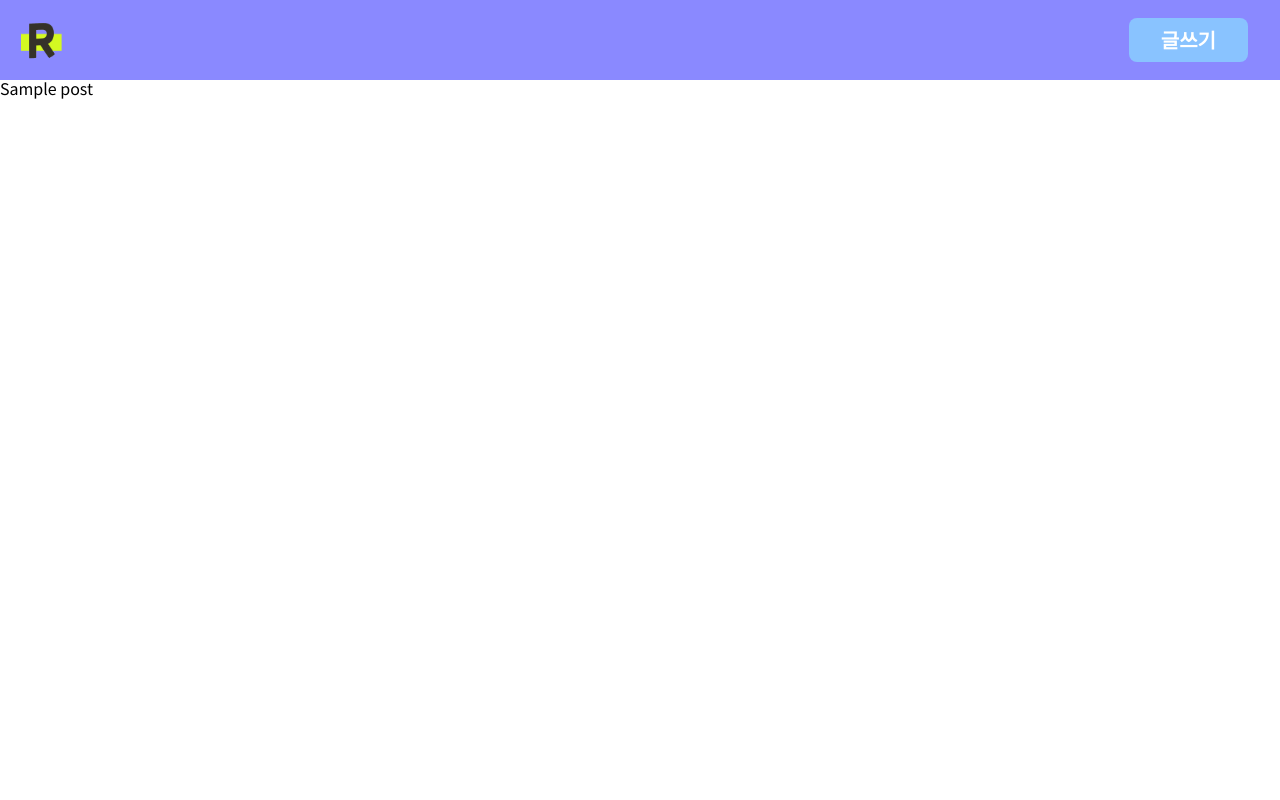
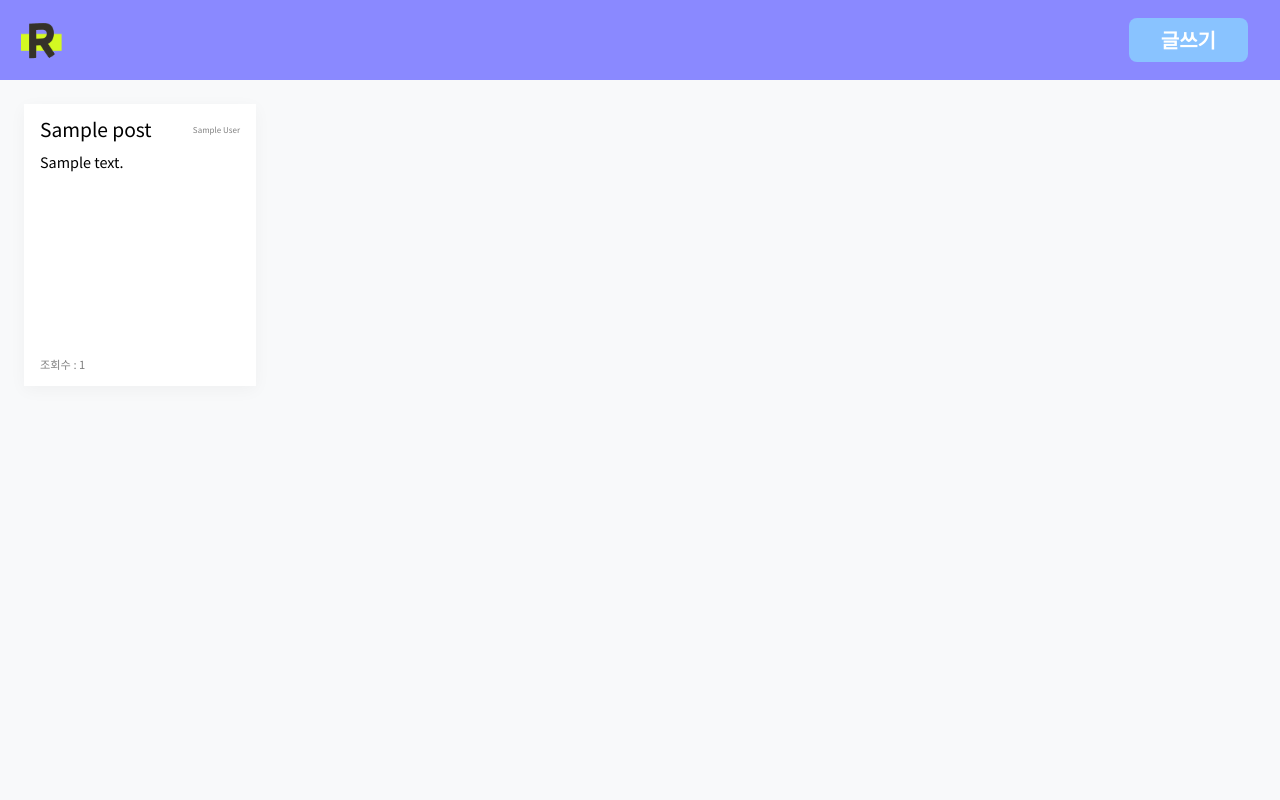
Before and after one commit to TEAM-REMU/Jongwon_CRUD_EX, a Django app: page / in a window 1280 px wide. Run offline with Django 3.2, Linux system fonts and the light colour scheme; tables that the repository leaves empty hold one stand-in row (values such as "Sample post").

Commit message:
home post 디자인

```diff
--- a/blogProject/blog/templates/home.html
+++ b/blogProject/blog/templates/home.html
@@ -14,9 +14,24 @@
         </nav>
     </div>
     <div class="contents">
-        {% for post in posts %}
-        {{post.title}}
-        {% endfor %}
+        <div class="postContainer">
+            {% for post in posts %}
+            <div class="post">
+                <div class="postHeader">
+                    <div class="title">
+                        {{post.title}}
+                    </div>
+                    <div class="author">
+                        {{post.author}}
+                    </div>
+                </div>
+                <div class="body">{{post.body}}</div>
+                <div class="footer">
+                    <div class="count">조회수 : {{post.visited_count}}</div>
+                </div>
+            </div>
+            {% endfor %}
+        </div>
     </div>
 </div>
 {% endblock %}
--- a/blogProject/static/css/home.css
+++ b/blogProject/static/css/home.css
@@ -1,3 +1,8 @@
+.container {
+    background-color: rgb(248, 249, 250);
+    height: 100vh;
+}
+
 .header {
     height: 80px;
     width: 100%;
@@ -32,3 +37,52 @@
     width: 50px;
     margin-left: 1rem;
 }
+
+.postContainer {
+    display: flex;
+}
+
+.post {
+    background-color: white;
+    position: relative;
+    margin: 1.5rem;
+    width: 200px;
+    height: 250px;
+    padding: 1rem;
+    box-shadow: rgba(0, 0, 0, 0.04) 0px 4px 16px 0px;
+    transition: all 0.2s;
+    transform: none;
+}
+
+.post:hover {
+    transform: translateY(-3px);
+}
+
+.post .postHeader {
+    display: flex;
+    align-items: center;
+    margin-bottom: 1rem;
+}
+
+.post .title {
+    color: black;
+    font-size: 1.2rem;
+    flex: 1;
+}
+
+.post .postHeader .author {
+    margin-left: auto;
+    font-size: 0.5rem;
+    color: gray;
+}
+
+.post .body {
+    font-size: 0.9rem;
+}
+
+.post .footer {
+    position: absolute;
+    bottom: 1rem;
+    font-size: 0.7rem;
+    color: gray;
+}
```
